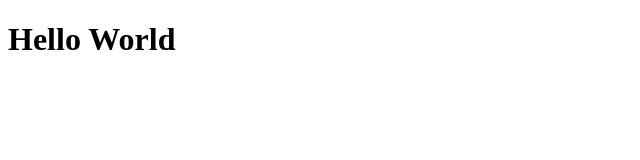
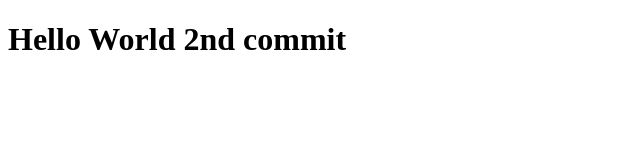
Before and after one commit to luqmanzakariya/test-github-action, a plain HTML site: page index.html in a window 1280 px wide. Shown: the whole page, without its empty margins (0-640 px from the left). Drawn offline with Linux system fonts and the light colour scheme.

Commit message:
second commit

```diff
--- a/index.html
+++ b/index.html
@@ -4,6 +4,6 @@
     <title>Test Github Action</title>
   </head>
   <body>
-    <h1>Hello World</h1>
+    <h1>Hello World 2nd commit</h1>
   </body>
 </html>
```
